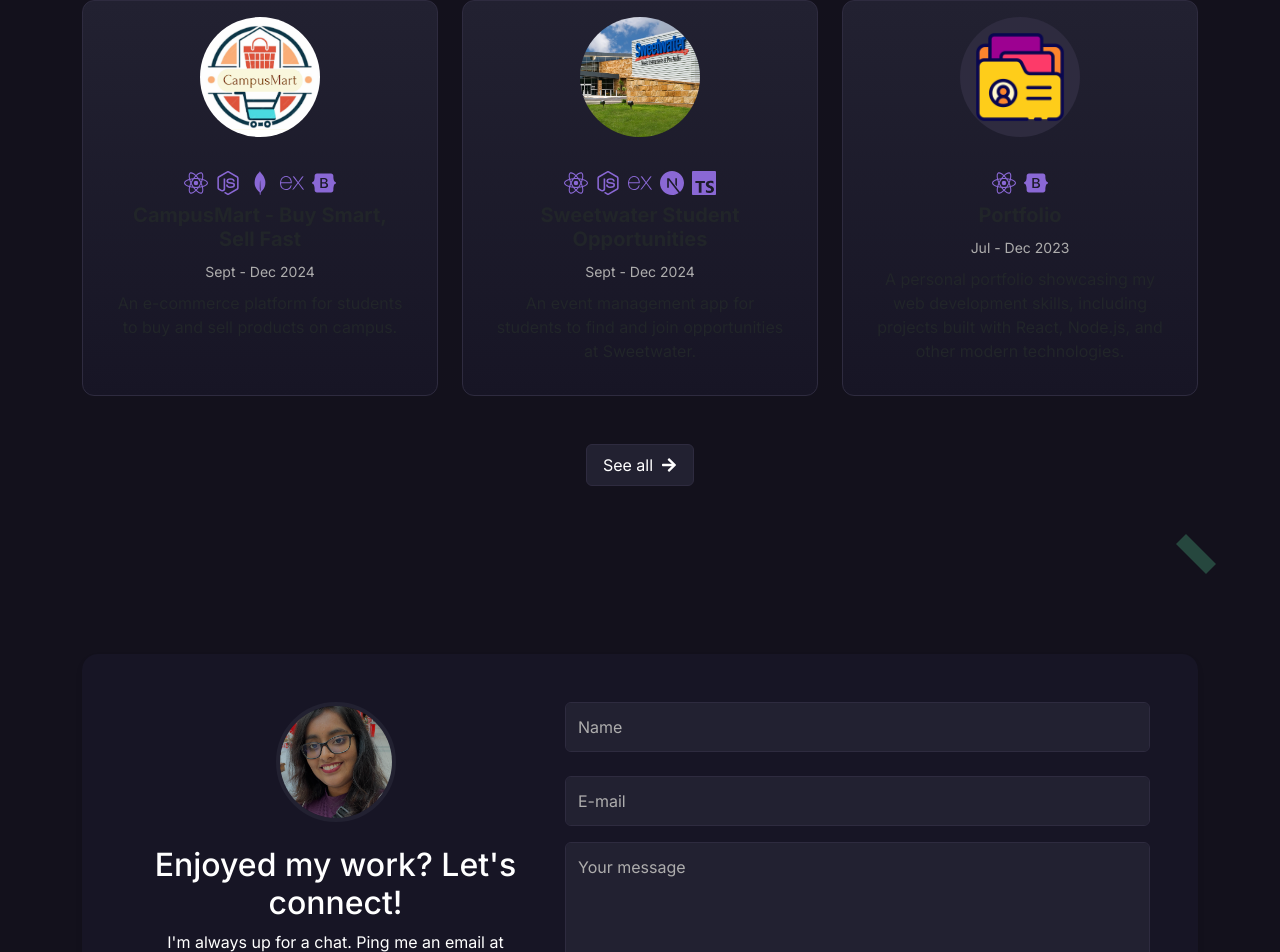
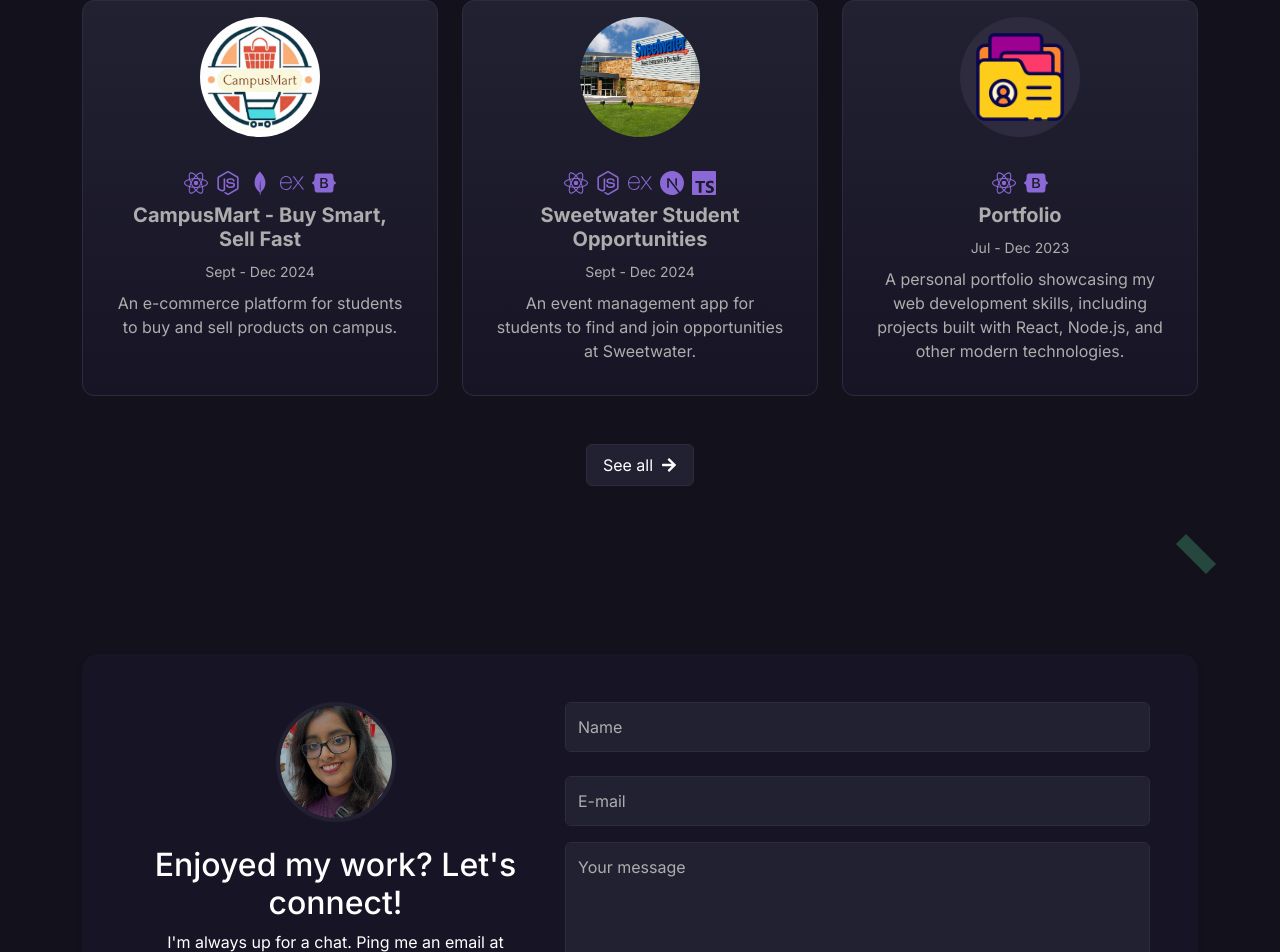
Before and after one commit to MahalakshmiPFW/Portfolio, a React (Create React App) app: page / in a window 1280 px wide. Shown: the part 1371-2323 px from the top of the page. Built offline with nearby package versions, Linux system fonts and the light colour scheme.

Commit message:
edited text styles

```diff
--- a/src/components/ProjectCard.jsx
+++ b/src/components/ProjectCard.jsx
@@ -46,13 +46,13 @@ const ProjectCard = ({ project }) => {
           ))}
         </div>
 
-        <Card.Title className="text-center fw-bold mb-2">{project.title}</Card.Title>
+        <Card.Title className="text-center fw-bold mb-2 text-secondary">{project.title}</Card.Title>
 
         <div className="text-center mb-2">
           <span className="project-date text-secondary">{project.date}</span>
         </div>
 
-        <Card.Text className="text-center flex-grow-1">
+        <Card.Text className="text-center flex-grow-1 text-secondary">
           {project.description}
         </Card.Text>
       </Card.Body>
```
